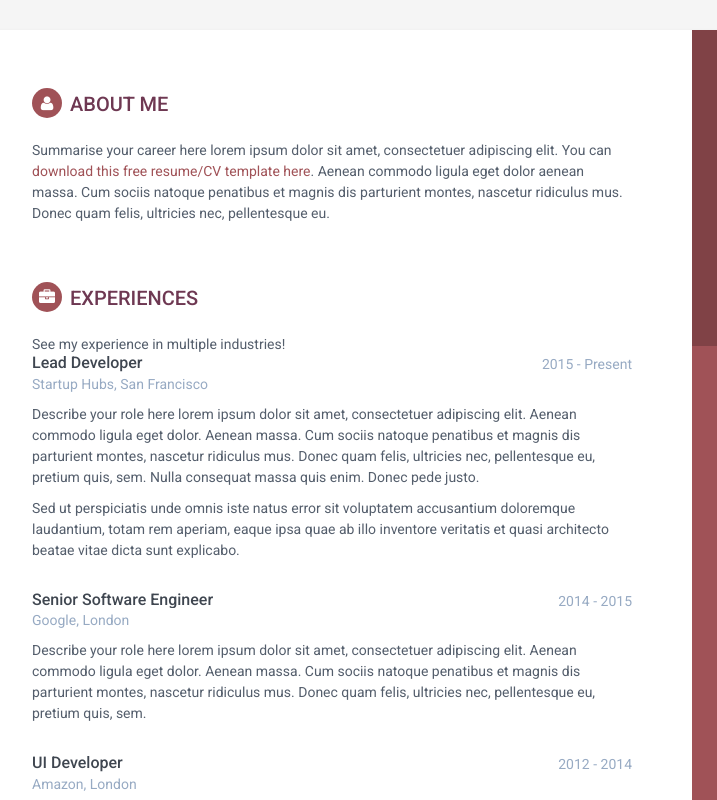
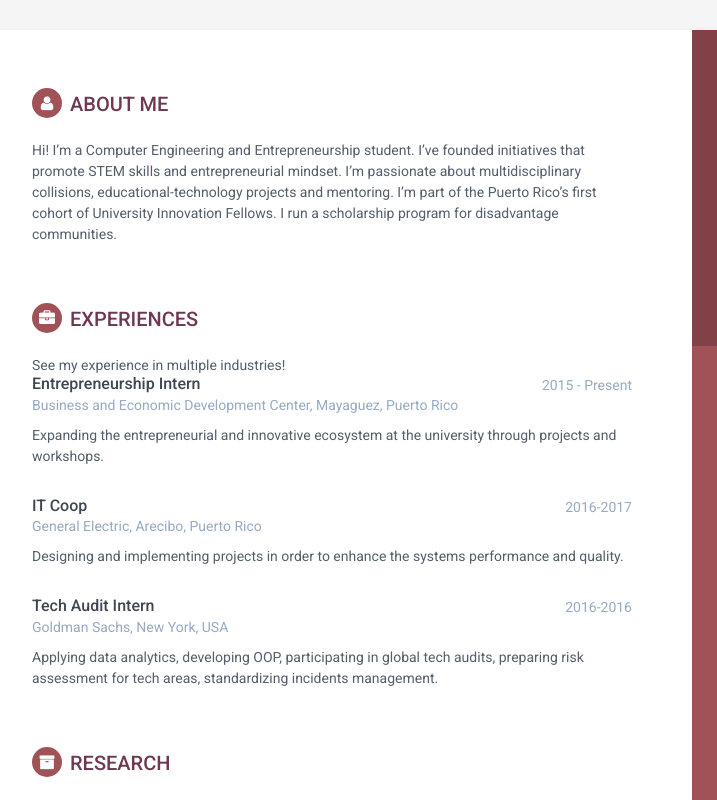
Before and after one commit to Jahannie/Resume, a plain HTML site: page index.html in a window 1280 px wide. Shown: the top 800 px of the page, 188-905 px from the left. Drawn offline with Linux system fonts and the light colour scheme.

Commit message:
About Me + Experiences

```diff
--- a/index.html
+++ b/index.html
@@ -88,7 +88,7 @@
             <section class="section summary-section">
                 <h2 class="section-title"><i class="fa fa-user"></i>About me</h2>
                 <div class="summary">
-                    <p>Summarise your career here lorem ipsum dolor sit amet, consectetuer adipiscing elit. You can <a href="http://themes.3rdwavemedia.com/website-templates/orbit-free-resume-cv-template-for-developers/" target="_blank">download this free resume/CV template here</a>. Aenean commodo ligula eget dolor aenean massa. Cum sociis natoque penatibus et magnis dis parturient montes, nascetur ridiculus mus. Donec quam felis, ultricies nec, pellentesque eu.</p>
+                    <p>Hi!  I’m a Computer Engineering and Entrepreneurship student. I’ve founded initiatives that promote STEM skills and entrepreneurial mindset. I’m passionate about multidisciplinary collisions, educational-technology projects and mentoring. I’m part of the Puerto Rico’s first cohort of University Innovation Fellows. I run a scholarship program for disadvantage communities.</p>
                 </div><!--//summary-->
             </section><!--//section-->
 
@@ -99,27 +99,13 @@
                 <div class="item">
                     <div class="meta">
                         <div class="upper-row">
-                            <h3 class="job-title">Lead Developer</h3>
+                            <h3 class="job-title">Entrepreneurship Intern</h3>
                             <div class="time">2015 - Present</div>
                         </div><!--//upper-row-->
-                        <div class="company">Startup Hubs, San Francisco</div>
+                        <div class="company">Business and Economic Development Center, Mayaguez, Puerto Rico</div>
                     </div><!--//meta-->
                     <div class="details">
-                        <p>Describe your role here lorem ipsum dolor sit amet, consectetuer adipiscing elit. Aenean commodo ligula eget dolor. Aenean massa. Cum sociis natoque penatibus et magnis dis parturient montes, nascetur ridiculus mus. Donec quam felis, ultricies nec, pellentesque eu, pretium quis, sem. Nulla consequat massa quis enim. Donec pede justo.</p>
-                        <p>Sed ut perspiciatis unde omnis iste natus error sit voluptatem accusantium doloremque laudantium, totam rem aperiam, eaque ipsa quae ab illo inventore veritatis et quasi architecto beatae vitae dicta sunt explicabo. </p>
-                    </div><!--//details-->
-                </div><!--//item-->
-
-                <div class="item">
-                    <div class="meta">
-                        <div class="upper-row">
-                            <h3 class="job-title">Senior Software Engineer</h3>
-                            <div class="time">2014 - 2015</div>
-                        </div><!--//upper-row-->
-                        <div class="company">Google, London</div>
-                    </div><!--//meta-->
-                    <div class="details">
-                        <p>Describe your role here lorem ipsum dolor sit amet, consectetuer adipiscing elit. Aenean commodo ligula eget dolor. Aenean massa. Cum sociis natoque penatibus et magnis dis parturient montes, nascetur ridiculus mus. Donec quam felis, ultricies nec, pellentesque eu, pretium quis, sem.</p>
+                        <p> Expanding the entrepreneurial and innovative ecosystem at the university through projects and workshops.</p>
 
                     </div><!--//details-->
                 </div><!--//item-->
@@ -127,13 +113,27 @@
                 <div class="item">
                     <div class="meta">
                         <div class="upper-row">
-                            <h3 class="job-title">UI Developer</h3>
-                            <div class="time">2012 - 2014</div>
+                            <h3 class="job-title">IT Coop</h3>
+                            <div class="time">2016-2017</div>
                         </div><!--//upper-row-->
-                        <div class="company">Amazon, London</div>
+                        <div class="company">General Electric, Arecibo, Puerto Rico</div>
                     </div><!--//meta-->
                     <div class="details">
-                        <p>Describe your role here lorem ipsum dolor sit amet, consectetuer adipiscing elit. Aenean commodo ligula eget dolor. Aenean massa. Cum sociis natoque penatibus et magnis dis parturient montes, nascetur ridiculus mus. Donec quam felis, ultricies nec, pellentesque eu, pretium quis, sem.</p>
+                        <p>Designing and implementing projects in order to enhance the systems performance and quality.</p>
+
+                    </div><!--//details-->
+                </div><!--//item-->
+
+                <div class="item">
+                    <div class="meta">
+                        <div class="upper-row">
+                            <h3 class="job-title">Tech Audit Intern</h3>
+                            <div class="time">2016-2016</div>
+                        </div><!--//upper-row-->
+                        <div class="company">Goldman Sachs, New York, USA</div>
+                    </div><!--//meta-->
+                    <div class="details">
+                        <p>Applying data analytics, developing OOP, participating in global tech audits, preparing risk assessment for tech areas, standardizing incidents management.</p>
                     </div><!--//details-->
                 </div><!--//item-->
                 </details>
```
